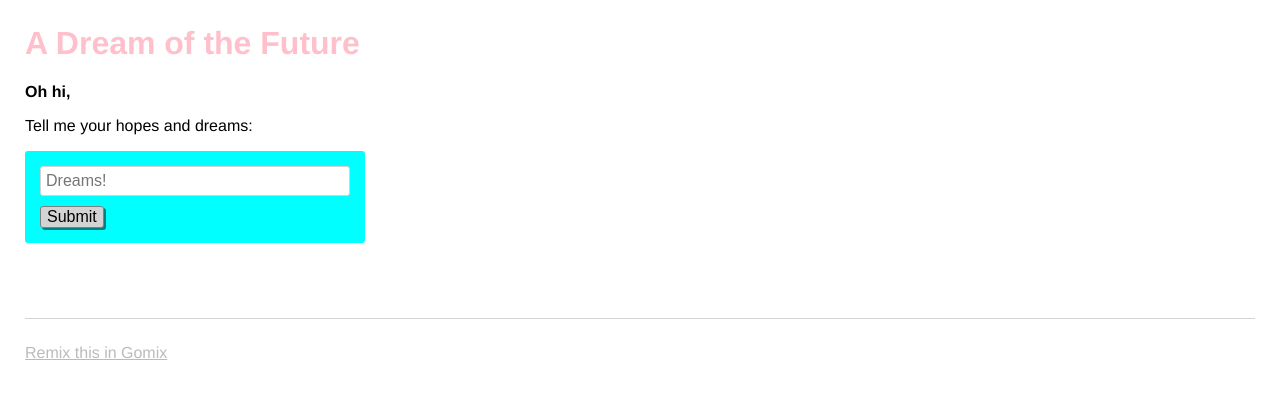
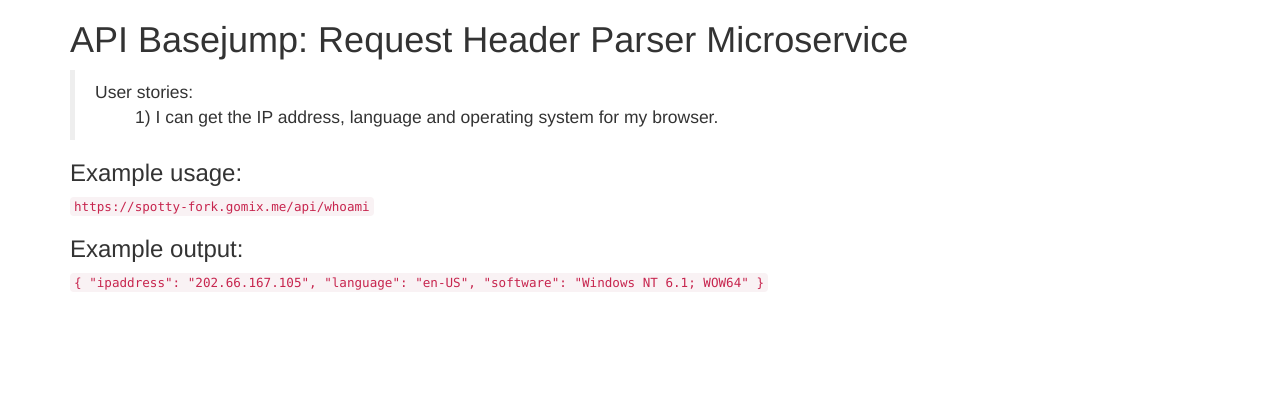
Before and after one commit to meherchandan/fcc-request-header-parser, a website: page views/index.html in a window 1280 px wide. Drawn offline with nearby package versions, Linux system fonts and the light colour scheme; no server answers.

Commit message:
🐛⛰ Updated with Gomix

```diff
--- a/server.js
+++ b/server.js
@@ -23,6 +23,10 @@ app.get("/api/whoami",function(request, response){
 })
 // http://expressjs.com/en/starter/basic-routing.html
 
+app.get("/",function(request,response){
+  response.sendFile(__dirname + '/views/index.html');
+})
+
 
 
 // could also use the POST body instead of query string: http://expressjs.com/en/api.html#req.body
--- a/views/index.html
+++ b/views/index.html
@@ -1,54 +1,28 @@
-<!-- This is a static file -->
-<!-- served from your routes in server.js -->
 
-<!-- You might want to try something fancier: -->
-<!-- html/nunjucks docs: http://mozilla.github.io/nunjucks/ -->
-<!-- jade: http://jade-lang.com/ -->
-<!-- haml: http://haml.info/tutorial.html -->
-<!-- hbs(handlebars): http://handlebarsjs.com/expressions.html -->
-
-<!DOCTYPE html>
-<html>
-  <head>
-    <title>Welcome to Gomix!</title>
-    <meta name="description" content="A cool thing made with Gomix">
-    <link id="favicon" rel="icon" href="https://gomix.com/favicon-app.ico" type="image/x-icon">
-    <meta charset="utf-8">
-    <meta http-equiv="X-UA-Compatible" content="IE=edge">
-    <meta name="viewport" content="width=device-width, initial-scale=1">
-    <link rel="stylesheet" href="/style.css">
-  </head>
-  <body>
-    <header>
-      <h1>
-        A Dream of the Future
-      </h1>
-    </header>
-
-    <main>
-      <p class="bold">Oh hi,</p>
-      <p>Tell me your hopes and dreams:</p>
-      <form>
-        <input type="text" maxlength="100" placeholder="Dreams!">
-        <button type="submit">Submit</button>
-      </form>
-      <section class="dreams">
-        <ul id="dreams">
-        </ul>
-      </section>
-    </main>
-
-    <footer>
-      <a href="https://gomix.com">
-        Remix this in Gomix
-      </a>
-    </footer>
-
-    <!-- Your web-app is https, so your scripts need to be too -->
-    <script src="https://code.jquery.com/jquery-2.2.1.min.js"
-            integrity="sha256-gvQgAFzTH6trSrAWoH1iPo9Xc96QxSZ3feW6kem+O00="
-            crossorigin="anonymous"></script>
-    <script src="/client.js"></script>
-
-  </body>
+<!doctype html>
+<html lang="en">
+    <head>
+        <title>Request Header Parser Microservice</title>
+        <link rel="stylesheet" href="https://maxcdn.bootstrapcdn.com/bootstrap/3.3.6/css/bootstrap.min.css">
+    </head>
+    <body>
+        <div class="container">
+            <h1 class="header">
+                API Basejump: Request Header Parser Microservice
+            </h1>
+            <blockquote>
+                User stories:
+                <ul>1) I can get the IP address, language and operating system for my browser.</ul>
+            </blockquote>
+            <h3>Example usage:</h3>
+            <code>https://spotty-fork.gomix.me/api/whoami</code><br>
+            <h3>Example output:</h3>
+            <code>
+                { "ipaddress": "202.66.167.105",
+                  "language": "en-US",
+                  "software": "Windows NT 6.1; WOW64"
+                }
+            </code>
+        </div>
+    </body>
 </html>
```
Also changed, not shown: README.md.
